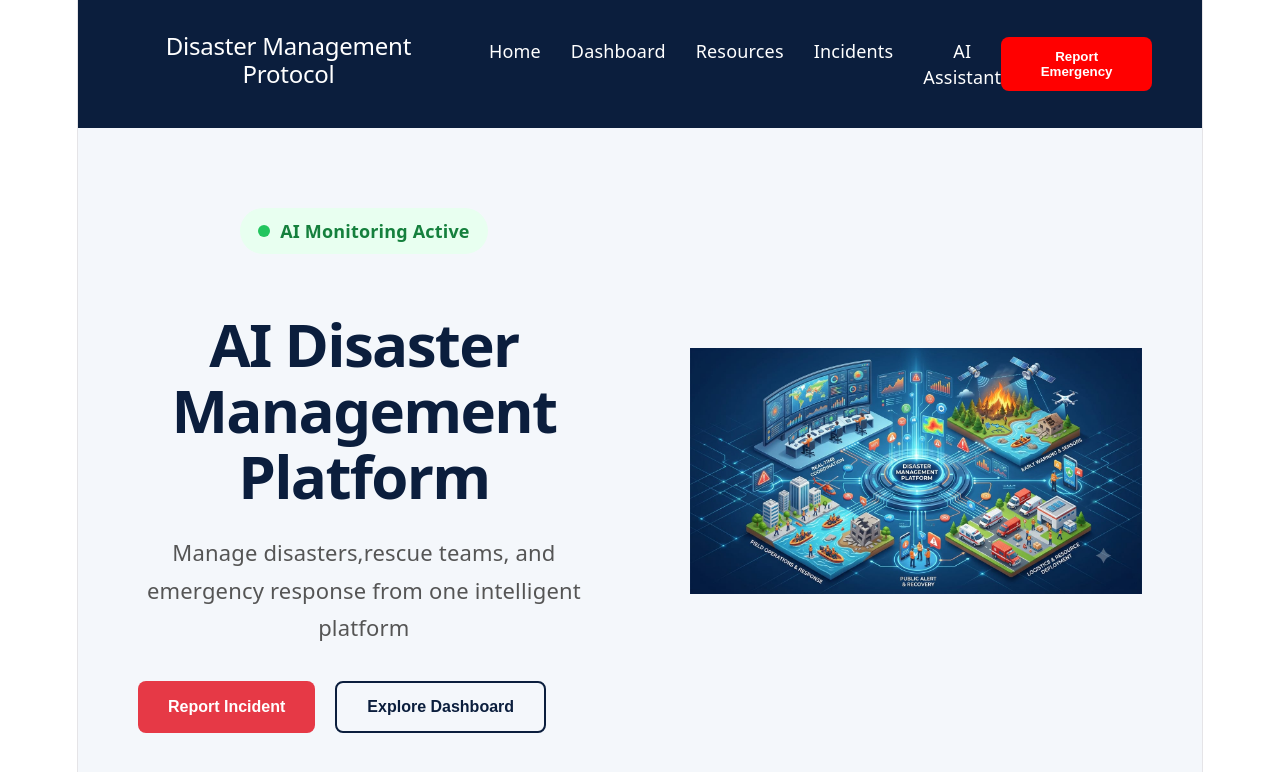
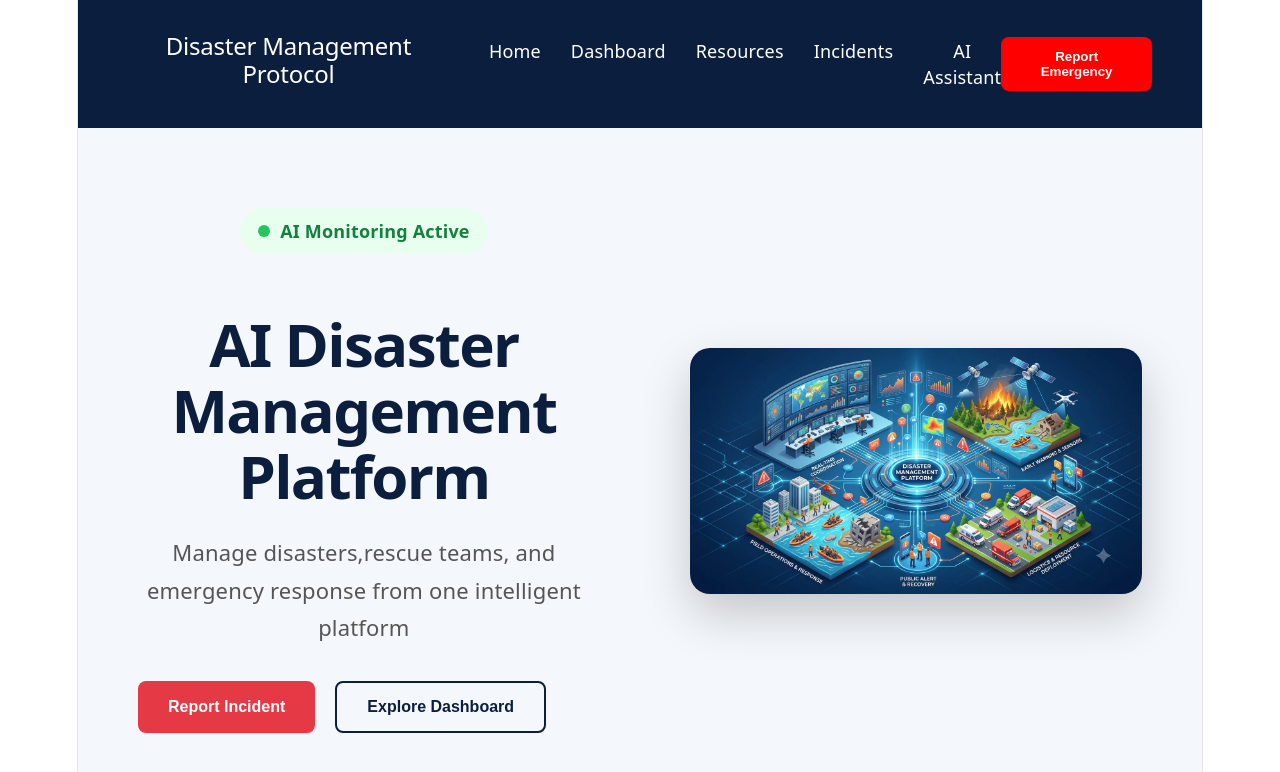
Before and after one commit to SouradeepMandal/Disaster-Management-Protocol, a React app in the folder frontend/: page / in a window 1280 px wide. Shown: the top 772 px of the page. Built offline with nearby package versions, Linux system fonts and the light colour scheme; the HTML template or start-up script is replaced by a standard one.

Commit message:
Add AI monitoring status badge to hero section

```diff
--- a/frontend/src/components/Hero.css
+++ b/frontend/src/components/Hero.css
@@ -66,6 +66,13 @@
 .hero-image img{
     width: 100%;
     max-width: 500px;
+
+    border-radius: 20px;
+    box-shadow: 0 20px 50px
+rgba(0,0,0,0.20);
+    transition:
+        transform  .4s ease,
+        box-shadow .4s ease;
 }
 .status-badge{
     display: inline-flex;
@@ -81,6 +88,7 @@
     margin-bottom:25px;
 }
 .status-dot{
+    display: inline-block;
     width:12px;
     height: 12px;
     background: #22C55E;
@@ -90,14 +98,19 @@
 @keyframes pulse{
     0%{
         box-shadow:0 0 0 0
-rgba(34,197,94,0,7);
+rgba(34,197,94,0.7);
     }
     70%{
         box-shadow:0 0 0 12px
-rgba(34,197,94,0,7);
+rgba(34,197,94,0);
     }
     100%{
         box-shadow:0 0 0 0
-rgba(34,197,94,0,7);
+rgba(34,197,94,0);
     }
 }
+.hero-image img:hover{
+    transform: translateY(-8px)scale(1.02);
+    box-shadow: 0 35px 70px
+rgba(0,0,0,0.30);
+}
```
Also changed, not shown: 1 other file (tests, documents, lock files or other folders).
